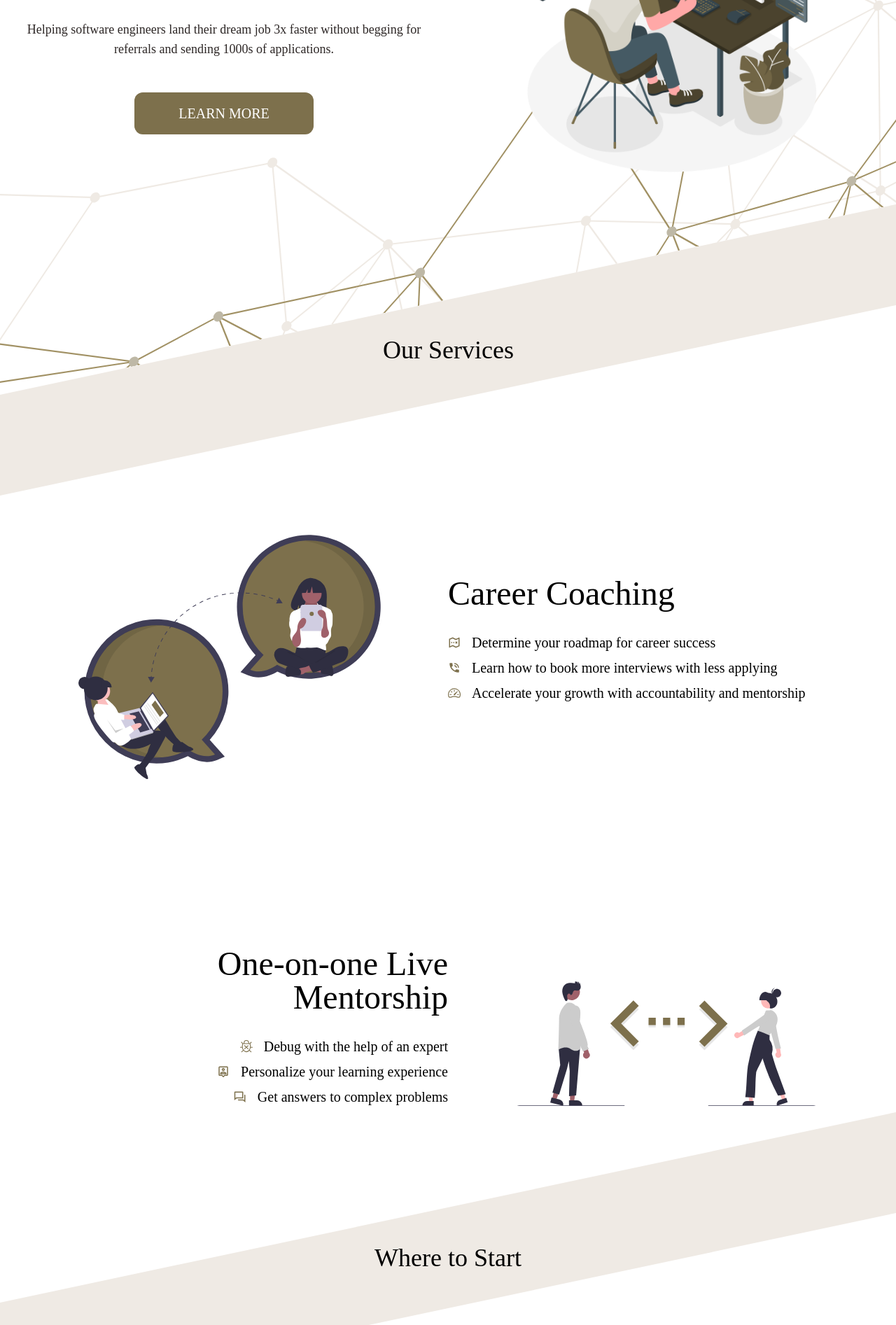
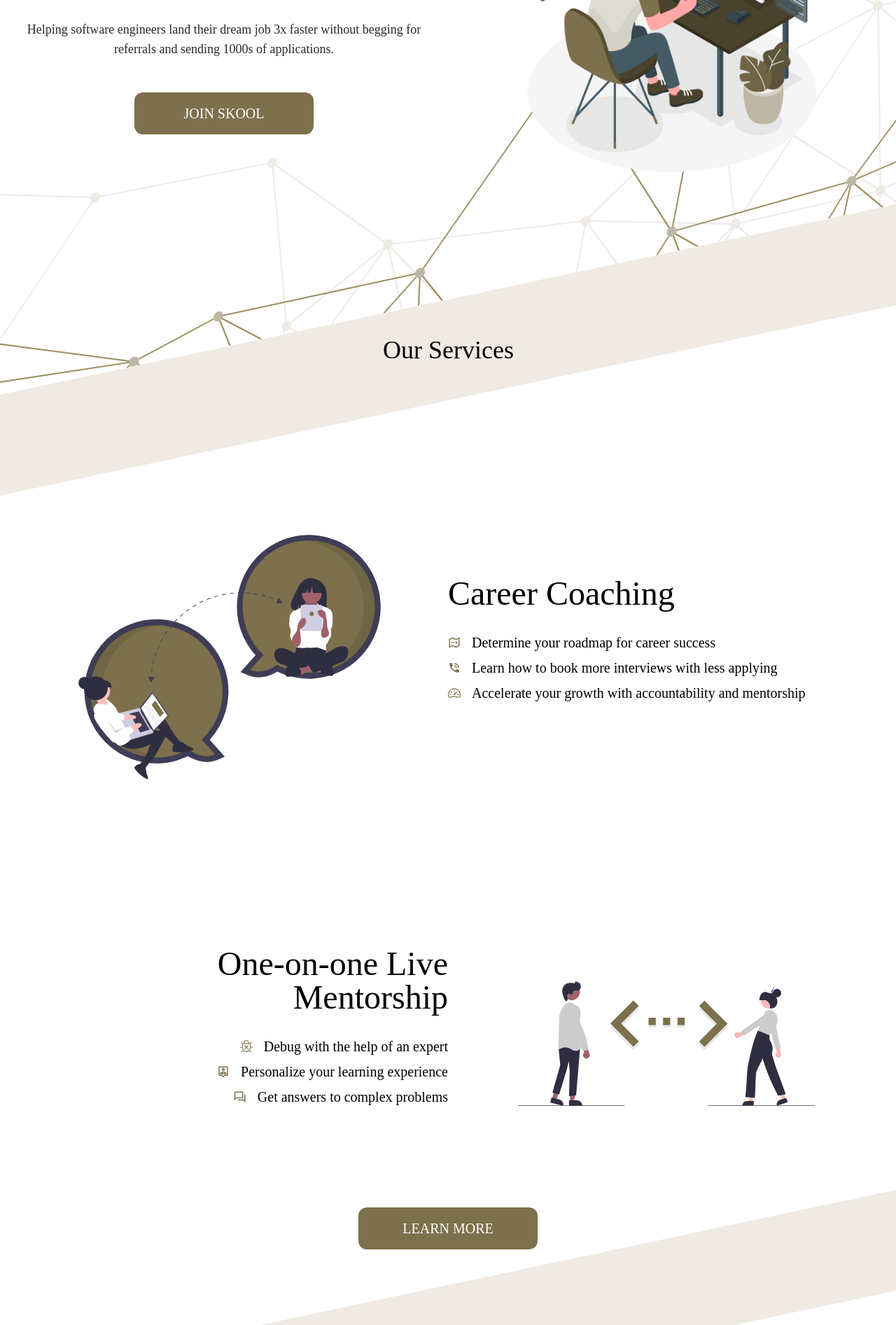
Before and after one commit to mycodecareer/mycodecareer.github.io, a React (Create React App) app: page / in a window 1280 px wide. Shown: the part 580-2473 px from the top of the page at 70% size. Built offline with nearby package versions, Linux system fonts and the light colour scheme; a web font is replaced by a local one.

Commit message:
feat: update main cta to be Skool Community (#248)

```diff
--- a/src/components/Hero/Hero.jsx
+++ b/src/components/Hero/Hero.jsx
@@ -2,6 +2,7 @@ import React from "react";
 import LinkButton from "../common/CTA/LinkButton";
 import HeaderImage from "../../assets/Programming-amico.png";
 import ImageContainer from "../common/Layout/ImageContainer";
+import { SkoolCommunityLink } from "../../constants/constants";
 
 const Hero = () => {
   return (
@@ -16,7 +17,7 @@ const Hero = () => {
             begging for referrals and sending 1000s of applications.
           </p>
           <div className="max-w-64 sm:w-72 ">
-            <LinkButton text="learn more" />
+            <LinkButton text="Join Skool" link={SkoolCommunityLink} />
           </div>
         </section>
         <ImageContainer>
--- a/src/components/OurServices/OurServices.jsx
+++ b/src/components/OurServices/OurServices.jsx
@@ -13,6 +13,7 @@ import Layout from "../common/Layout/Layout";
 import HeaderNormal from "../common/SectionHead/HeaderNormal";
 import BulletPointList from "./BulletPointList";
 import Container from "../common/Layout/Container";
+import LinkButton from "../common/CTA/LinkButton";
 
 const OurServices = () => {
   return (
@@ -65,6 +66,11 @@ const OurServices = () => {
             collabImg={CollabTwo}
             reverse={true}
           />
+          <div className="max-w-64 sm:w-72 ">
+            <LinkButton text="Learn More" />
+          </div>
+          <br />
+          <br />
         </Container>
       </Layout>
     </Container>
--- a/src/constants/constants.js
+++ b/src/constants/constants.js
@@ -32,3 +32,6 @@ export const P4OverviewNotion = "https://bit.ly/p4-overview";
 // Job Search Strategy Session
 export const JobSearchStrategySessionLink =
   "https://bit.ly/Book-Free-Job-Strategy-Session";
+
+// Skool Community
+export const SkoolCommunityLink = "https://skool.com/my-code-career";
```
